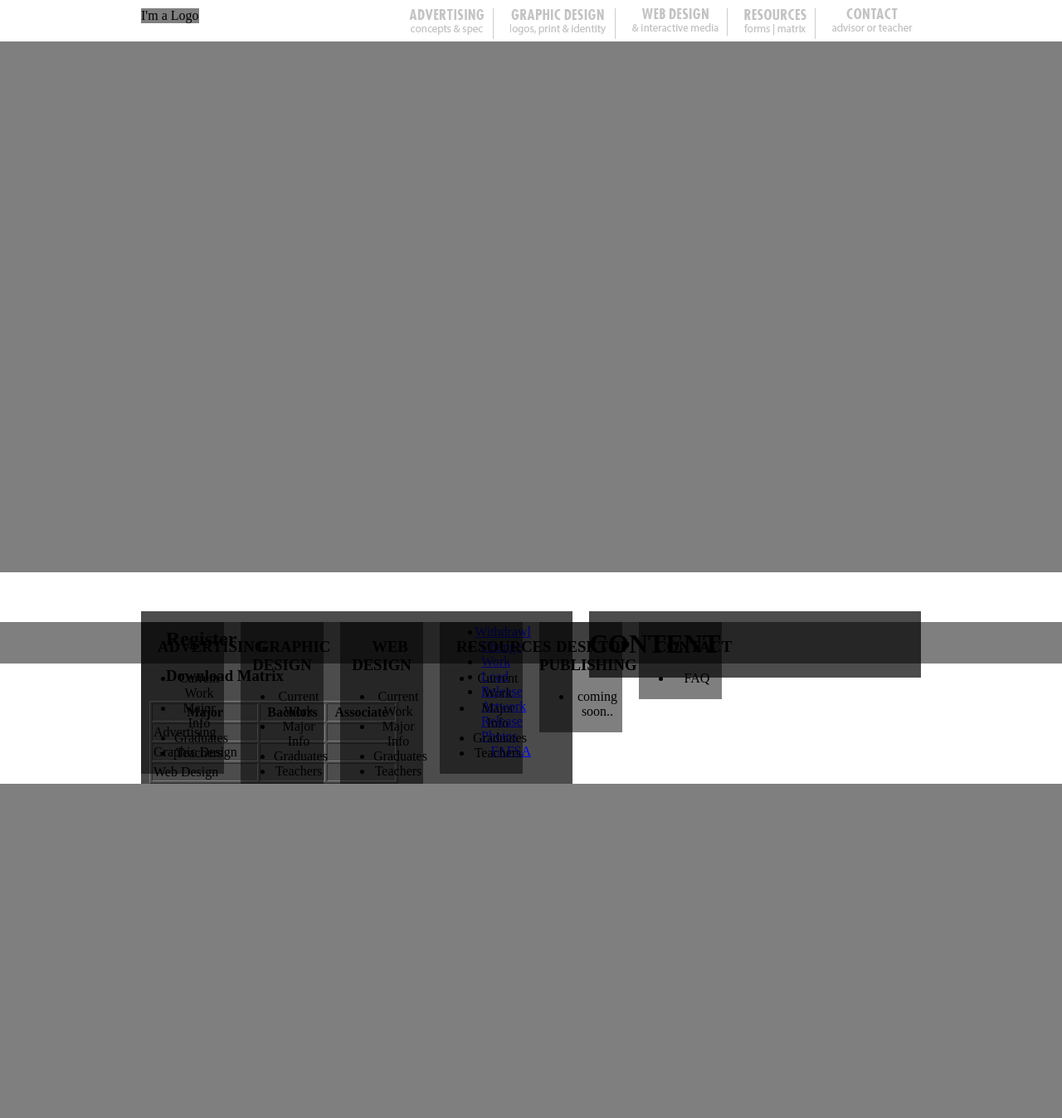
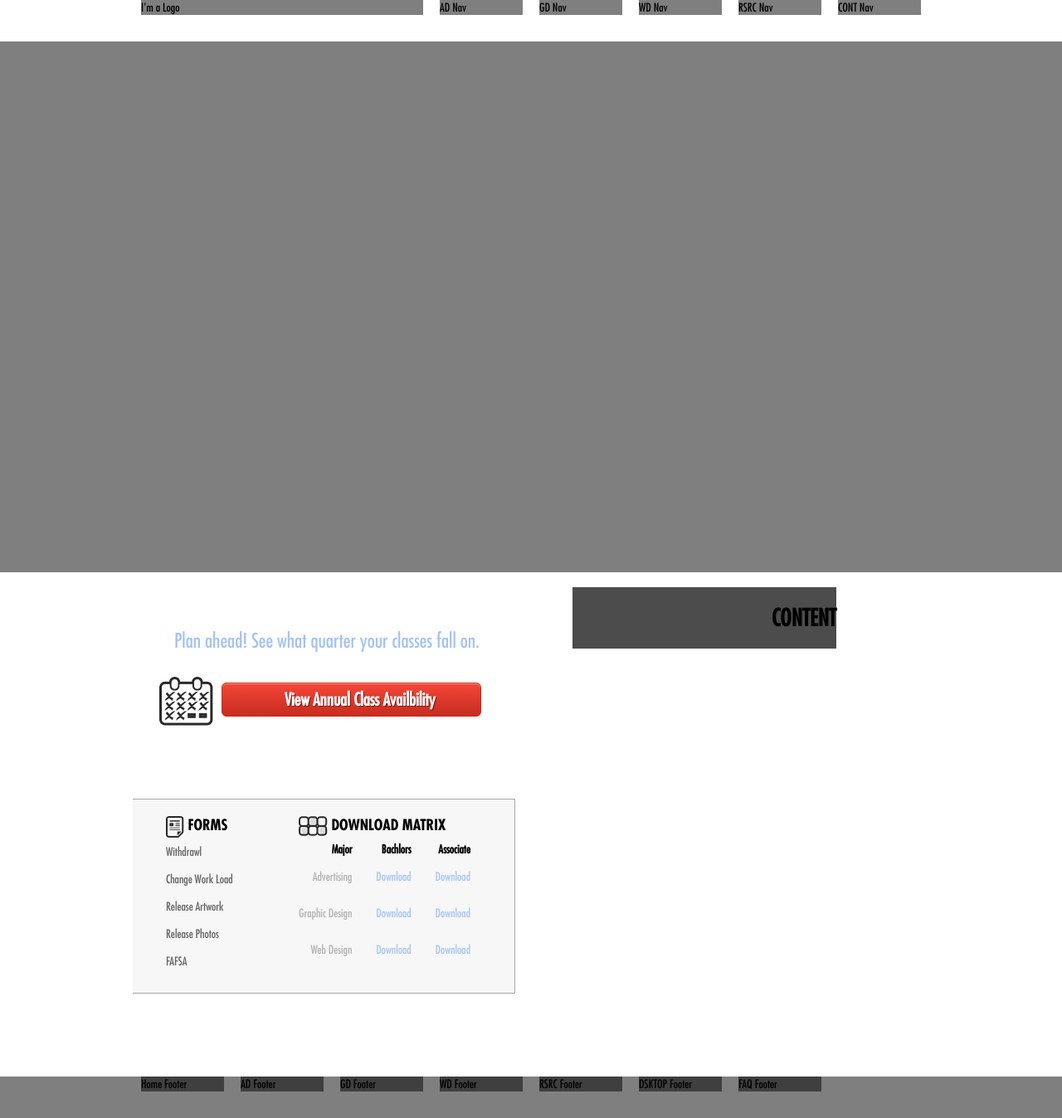
Before and after one commit to PublicAutopsy/AISF-Designs, a PHP site: page / in a window 1280 px wide. Shown: the whole page at 83% size. Before the commit the page ends 945 px from the top, so only its background shows below. Run offline with PHP 8.4, Linux system fonts and the light colour scheme.

Commit message:
index update

```diff
--- a/css/layout.css
+++ b/css/layout.css
@@ -37,30 +37,17 @@ body, html{
 	height:640px;
 }
 
-/*------------navigation / logo-------------------------*/
-
-.nav-menu-item{
-	text-align:center;
-	margin:10px 0px 0px 20px;
-	padding-right:10px;
-	float:left;
-
+/*------------navigation-------------------------*/
+#ad-nav, #gd-nav, #wd-nav, #rsrc-nav, #cont-nav {
+	border
 }
-
-#nav-menu{float:right;}
-
-#cont-nav{border:0px !important;}
-
-#logo{margin-top:10px;}
 
 /*------------------place holder styles----------------*/
 #logo{
 	background-color:rgba(0,0,0,0.5);
-	float:left;
 }
 #home-nav, #ad-nav, #gd-nav, #wd-nav, #rsrc-nav, #cont-nav{
-	/*background-color:rgba(0,0,0,0.5);*/
-	border-right: solid 1px #ccc;
+	background-color:rgba(0,0,0,0.5);
 }
 #home-footer, #ad-footer, #gd-footer, #wd-footer, #rsrc-footer, #dsktop-footer, #faq-footer{
 	background-color:rgba(0,0,0,0.5);
@@ -69,11 +56,11 @@ body, html{
 #twitter-box{
 	background-color:rgba(0,0,0,0.7);
 }
-#register{background-color:rgba(0,0,0,0.7);}
+#register{background-color:rgb(247,247,247);}
 
 /*------------register content------------------*/
 
-#register li a{float:right;}
+
 
 .right{float:right;}
 
@@ -82,12 +69,8 @@ footer{
 	width:100%;
 	height:50px;
 	background-color:rgba(0,0,0,0.5);
-	position:fixed;
+	/*position:fixed;*/
 	bottom:0;
-}
-
-#ad-footer, #gd-footer, #wd-footer, #rsrc-footer, #dsktop-footer, #faq-footer{
-	text-align:center;
 }
 
 /* #Media Queries
--- a/css/style.css
+++ b/css/style.css
@@ -1,12 +1,42 @@
 @charset "utf-8";
 /* CSS Document */
 
+
+/********fonts***********/
+
+
+@font-face {
+	  font-family: 'futura';
+	  src: url(FuturaLT.ttf) format("truetype");
+}
+
+@font-face {
+	  font-family: 'futura-con';
+	  src: url(FuturaLT-Condensed.ttf) format("truetype");
+}
+
+@font-face {
+	  font-family: 'futura-light';
+	  src: url(FuturaLT-Light.ttf) format("truetype");
+}
+
+@font-face {
+	  font-family: 'futura-conlight';
+	  src: url(FuturaLT-CondensedLight.ttf) format("truetype");
+}
+
+@font-face {
+	  font-family: 'futura-bold';
+	  src: url(FuturaLT-CondensedBold.ttf) format("truetype");
+}
 
 /*******Every page********/
 
 html, body{
 	margin:0;
 	padding:0;
+	font-family: 'futura-con', verdana, helvetica, sans-serif;
+	font-size:14px;
 }
 
 #container{
@@ -18,6 +48,125 @@ h2, h3{
 	text-indent: 20px;
 }
 
+
+/*********index page******************/
+
+#left{
+	margin: 25px 0 100px 0;
+}
+
+#annual{
+	margin-bottom:70px;
+}
+#annual p {
+	font-family:'futura-con', verdana, helvetica, sans-serif;
+	font-size:24px;
+	text-indent: 40px;
+	color: rgb(165,196,241);
+}
+
+#annual ul li{
+	float:left;
+	list-style: none;
+}
+
+.classname {
+	-moz-box-shadow:inset 0px 1px 0px 0px #f5978e;
+	-webkit-box-shadow:inset 0px 1px 0px 0px #f5978e;
+	box-shadow:inset 0px 1px 0px 0px #f5978e;
+	background:-webkit-gradient( linear, left top, left bottom, color-stop(0.05, #f24537), color-stop(1, #c62d1f) );
+	background:-moz-linear-gradient( center top, #f24537 5%, #c62d1f 100% );
+	filter:progid:DXImageTransform.Microsoft.gradient(startColorstr='#f24537', endColorstr='#c62d1f');
+	background-color:#f24537;
+	-moz-border-radius:6px;
+	-webkit-border-radius:6px;
+	border-radius:6px;
+	border:1px solid #d02718;
+	display:inline-block;
+	color:#ffffff;
+	font-family:'futura-con', verdana, helvetica, sans-serif;
+	font-size:21px;
+	font-weight:bold;
+	padding:6px 24px;
+	text-align:center;
+	text-decoration:none;
+	text-shadow:1px 1px 0px #810e05;
+	width: 263px;
+	margin: 12px 0 0 5px;
+
+}.classname:hover {
+	background:-webkit-gradient( linear, left top, left bottom, color-stop(0.05, #c62d1f), color-stop(1, #f24537) );
+	background:-moz-linear-gradient( center top, #c62d1f 5%, #f24537 100% );
+	filter:progid:DXImageTransform.Microsoft.gradient(startColorstr='#c62d1f', endColorstr='#f24537');
+	background-color:#c62d1f;
+}.classname:active {
+	position:relative;
+	top:1px;
+}
+
+#register{
+	background-color:rgb(247,247,247);
+	border: solid thin #a6a6a6;
+	border-left: none;
+	margin-left:0;
+}
+#register #forms, #register #table{
+	margin: 0;
+}
+
+#register h3{
+	font-family:'futura-bold', verdana, helvetica, sans-serif;
+	font-size: 18px;
+	text-transform:uppercase;
+	margin-left: 20px ;
+}
+
+#register img, #annual img{
+	vertical-align: middle;
+}
+
+#register ul{
+	float:left;
+	margin-top: -10px;
+
+}
+
+#register ul li{
+		list-style:none;
+		text-align: left;
+		margin-bottom: 15px;
+}
+
+#register ul li a{
+	color: rgb(99,99,99);
+	text-decoration:none;
+}
+
+#register ul li a:hover{
+	text-decoration: underline;
+}
+
+#register table{
+	float:left;
+	border:none;
+	text-align: right;
+	margin-top: -15px;
+
+}
+
+#register table a{
+	color: rgb(165,196,241);
+	text-decoration: none;
+}
+
+#register table a:hover{
+	text-decoration:underline;
+}
+
+#register table td{
+line-height:40px;
+color: rgb(178,177,177);
+}
 
 /*********Majors landing pages**********/
 
--- a/index.html
+++ b/index.html
@@ -38,52 +38,29 @@
 		<!-- Main Skeleton Begins-->
 
 		<div class="container">
-			<div class="sixteen columns">
-
-			<div id="logo">I'm a Logo</div>
-				<div id="nav-menu">
-					<div id="ad-nav" class="nav-menu-item"><img  src="img/adver_nav.png" width="90px" height="33px"></div>
-					<div id="gd-nav" class="nav-menu-item"><img  src="img/gd_nav.png" width="116px" height="33px"></div>
-					<div id="wd-nav" class="nav-menu-item"><img src="img/web_nav.png" width="104px" height="29px"></div>
-					<div id="rsrc-nav" class="nav-menu-item"><img  src="img/rsrc_nav.png" width="75px" height="33px" ></div>
-					<div id="cont-nav" class="nav-menu-item"><img  src="img/contact_nav.png" width="97px" height="29px"></div>
-			    </div>
-			</div>
+			<div id="logo" class="six columns">I'm a Logo</div>
+			<div id="ad-nav" class="two columns">AD Nav</div>
+			<div id="gd-nav" class="two columns">GD Nav</div>
+			<div id="wd-nav" class="two columns">WD Nav</div>
+			<div id="rsrc-nav" class="two columns">RSRC Nav</div>
+			<div id="cont-nav" class="two columns">CONT Nav</div>
 
 
 			<div id="slider-content" class="sixteen columns"></div>
 
-			<div id="register" class="nine columns">
-				<div class="six columns">
-					<h2>Register</h2>
-					<h3><!-- <img src="#"/> --></h3>
-					<h3><!-- <img src="#"/> --></h3>
-					<h3>Download Matrix</h3>
-					<table width="300" border="1">
-					  <tr>
-					    <th scope="col">Major</th>
-					    <th scope="col">Bachlors</th>
-					    <th scope="col">Associate</th>
-					  </tr>
-					  <tr>
-					    <td>Advertising</td>
-					    <td><img width="19" height="14"src=""/></td>
-					    <td><img width="19" height="14"src=""/></td>
 
-					  </tr>
-					  <tr>
-					    <td>Graphic Design</td>
-					    <td><img width="19" height="14"src=""/></td>
-					    <td><img width="19" height="14"src=""/></td>
-					  </tr>
-					  <tr>
-					    <td>Web Design</td>
-					    <td><img width="19" height="14"src=""/></td>
-					    <td><img width="19" height="14"src=""/></td>
-					  </tr>
-				    </table>
-				</div>
-				<div class="two columns">
+			<div id="left" class="nine columns">
+
+
+            <div id="annual" class="nine columns">
+            <p>Plan ahead! See what quarter your classes fall on.</p>
+            <h2> <img src="img/calender_icon.png"/>
+           <a href="#" class="classname">View Annual Class Availbility</a></h2>
+			</div>
+			<div id="register" class="eight columns">
+
+                    <div id="forms" class="three columns">
+                    <h3><img src="img/form_icon.png"/> Forms </h3>
 				    <ul class"form-list">
 				    	<li><a href="#">Withdrawl</a></li>
 				    	<li><a href="#">Change Work Load</a></li>
@@ -92,9 +69,37 @@
 				    	<li><a href="#">FAFSA</a></li>
 				    </ul>
 				</div>
+              <div id="table" class="five columns">
+					<h3><img src="img/matrix_icon.png"/> Download Matrix</h3>
+					<table width="250">
+					  <tr>
+					    <th scope="col">Major</th>
+					    <th scope="col">Bachlors</th>
+					    <th scope="col">Associate</th>
+					  </tr>
+					  <tr>
+					    <td>Advertising</td>
+					    <td><a href="#">Download</a></td>
+					    <td><a href="#">Download</a></td>
+
+					  </tr>
+					  <tr>
+					    <td>Graphic Design</td>
+					    <td><a href="#">Download</a></td>
+					    <td><a href="#">Download</a></td>
+					  </tr>
+					  <tr>
+					    <td>Web Design</td>
+					    <td><a href="#">Download</a></td>
+					    <td><a href="#">Download</a></td>
+					  </tr>
+				    </table>
+				</div>
+
 			</div>
+            </div>
 
-			<div id="twitter-box" class="seven columns">
+			<div id="twitter-box" class=" offset-by-four columns">
 				<h1>CONTENT</h1>
 			</div>
 
@@ -103,61 +108,19 @@
 		<!-- Main Skeleton Ends-->
 		<footer>
 			<div class="container">
-				<div id="home-footer" class="two columns"></div>
+				<div id="home-footer" class="two columns">Home Footer</div>
 
-				<div id="ad-footer" class="two columns">
-					<h3>ADVERTISING</h3>
-					<ul>
-						<li>Current Work</li>
-						<li>Major Info</li>
-						<li>Graduates</li>
-						<li>Teachers</li>
-					</ul>
-				</div>
+				<div id="ad-footer" class="two columns">AD Footer</div>
 
-				<div id="gd-footer" class="two columns">
-					<h3>GRAPHIC DESIGN</h3>
-					<ul>
-						<li>Current Work</li>
-						<li>Major Info</li>
-						<li>Graduates</li>
-						<li>Teachers</li>
-					</ul>
-				</div>
+				<div id="gd-footer" class="two columns">GD Footer</div>
 
-				<div id="wd-footer" class="two columns">
-					<h3>WEB DESIGN</h3>
-					<ul>
-						<li>Current Work</li>
-						<li>Major Info</li>
-						<li>Graduates</li>
-						<li>Teachers</li>
-					</ul>
-				</div>
+				<div id="wd-footer" class="two columns">WD Footer</div>
 
-				<div id="rsrc-footer" class="two columns">
-					<h3>RESOURCES</h3>
-					<ul>
-						<li>Current Work</li>
-						<li>Major Info</li>
-						<li>Graduates</li>
-						<li>Teachers</li>
-					</ul>
-				</div>
+				<div id="rsrc-footer" class="two columns">RSRC Footer</div>
 
-				<div id="dsktop-footer" class="two columns">
-					<h3>DESKTOP PUBLISHING</h3>
-					<ul>
-						<li>coming soon..</li>
-					</ul>
-				</div>
+				<div id="dsktop-footer" class="two columns">DSKTOP Footer</div>
 
-				<div id="faq-footer" class="two columns">
-					<h3>CONTACT</h3>
-					<ul>
-						<li>FAQ</li>
-					</ul>
-				</div>
+				<div id="faq-footer" class="two columns">FAQ Footer</div>
 			</div>
 		</footer>
 	</body>
```
